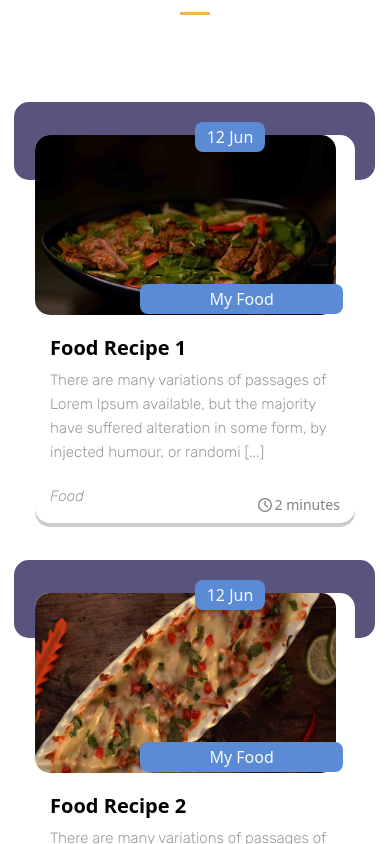
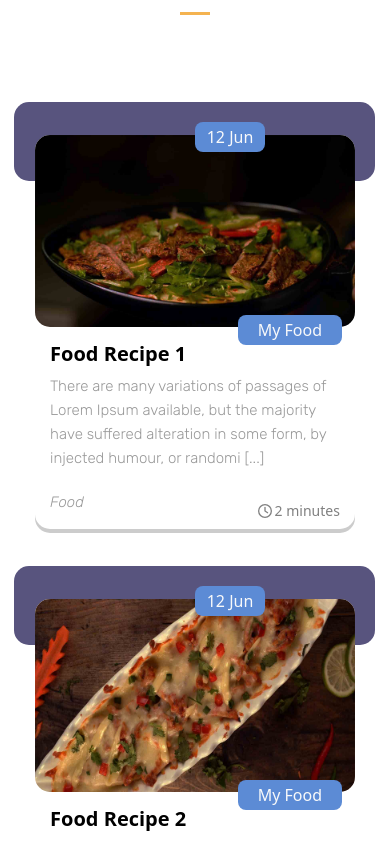
Before and after one commit to sisrafilss/vailla-azzur-client-next, a Next.js app: page / in a window 390 px wide. Shown: the part 9700-10544 px from the top of the page. Built offline with nearby package versions, Linux system fonts and the light colour scheme; a web font is replaced by a local one.

Commit message:
blog card responsive fixed

```diff
--- a/components/Blog/BlogCard.js
+++ b/components/Blog/BlogCard.js
@@ -8,7 +8,7 @@ function BlogCard({ blog }) {
   const { id, title, description, image, tag, category, timeElasped, date } =
     blog;
   return (
-    <Link passHref href={`/blogs/${id}`}  className="text-decoration-none">
+    <Link passHref href={`/blogs/${id}`} className="text-decoration-none">
       <div
         id="blogs_card_main_div"
         className="our_blogs_card "
@@ -22,25 +22,25 @@ function BlogCard({ blog }) {
             className={`${styles.blog_thumbnail_img} card-img-top`}
             src={image}
             // style={{ height: "200px", width: "22vw" }}
-            // layout="fill"
-            width={301}
-            height={180}
-            alt=""
+            layout="responsive"
+            width={1600}
+            height={961}
+            alt={title}
           />
 
           <div id="blogs_date_div" className={styles.blog_date}>
             <span className="text-light">{date}</span>
           </div>
 
-          <div id="blog_tag_div" className={styles.blog_tag}>
-            <span id="blog_tag_text" className="text-light">
-              {tag}
-            </span>
-          </div>
-
           {/* <!-- <div id="blog_tag_div" style="position: absolute;z-index: 99;background-color: #2eaba0;padding:2px 15px;border-radius: 8px;top: 358px;left: calc(100% - 760px);width: 140px;text-align: center;display: flex;justify-content: center;flex-direction: row;margin-right: 30px;flex-wrap: wrap;float:left"> */}
 
           <div className={`${styles.blog_card_body} card-body`}>
+            <div id="blog_tag_div" className={styles.blog_tag}>
+              <span id="blog_tag_text" className="text-light">
+                {tag}
+              </span>
+            </div>
+
             <h5 className={`${styles.blog_card_title} card-title`}>{title}</h5>
 
             <p className={`${styles.blog_card_text} card-text`}>
--- a/pages/blogs/[blogId].js
+++ b/pages/blogs/[blogId].js
@@ -10,6 +10,7 @@ import {
   faLongArrowAltRight,
 } from "@fortawesome/free-solid-svg-icons";
 import Link from "next/link";
+import Navigation from "../../components/Header/Navigation";
 
 function BlogDetail() {
   const router = useRouter();
@@ -36,6 +37,7 @@ function BlogDetail() {
 
   return (
     <>
+      <Navigation />
       <div id={styles.purple_bg}></div>
 
       <section className="data_table_area" id={styles.blogs_section}>
--- a/styles/Blog.module.css
+++ b/styles/Blog.module.css
@@ -37,18 +37,19 @@
   position: absolute;
   z-index: 99;
   background-color: #4a5b76;
-  padding: 3px 25px;
+  padding: 3px 5px;
   border-radius: 8px;
-  width: auto;
+  /* width: auto; */
   text-align: center;
-  bottom: 209px;
-  right: 12px;
+  right: 13px;
+  top: -22px;
 }
 
 .blog_card_body {
   border-color: transparent;
   margin-top: 10px;
   padding: 5px 15px;
+  position: relative;
 }
 
 .blog_card_title {
--- a/styles/globals.css
+++ b/styles/globals.css
@@ -587,7 +587,7 @@ input[name="blogs_searchbar"]:focus {
   }
 
   #blog_tag_div {
-    left: calc(100% - 55vw) !important;
+    left: calc(100% - 30vw) !important;
     background-color: #5c8bd5 !important;
   }
 
```
Also changed, not shown: components/Header/Navigation.js (line endings or trailing spaces).
